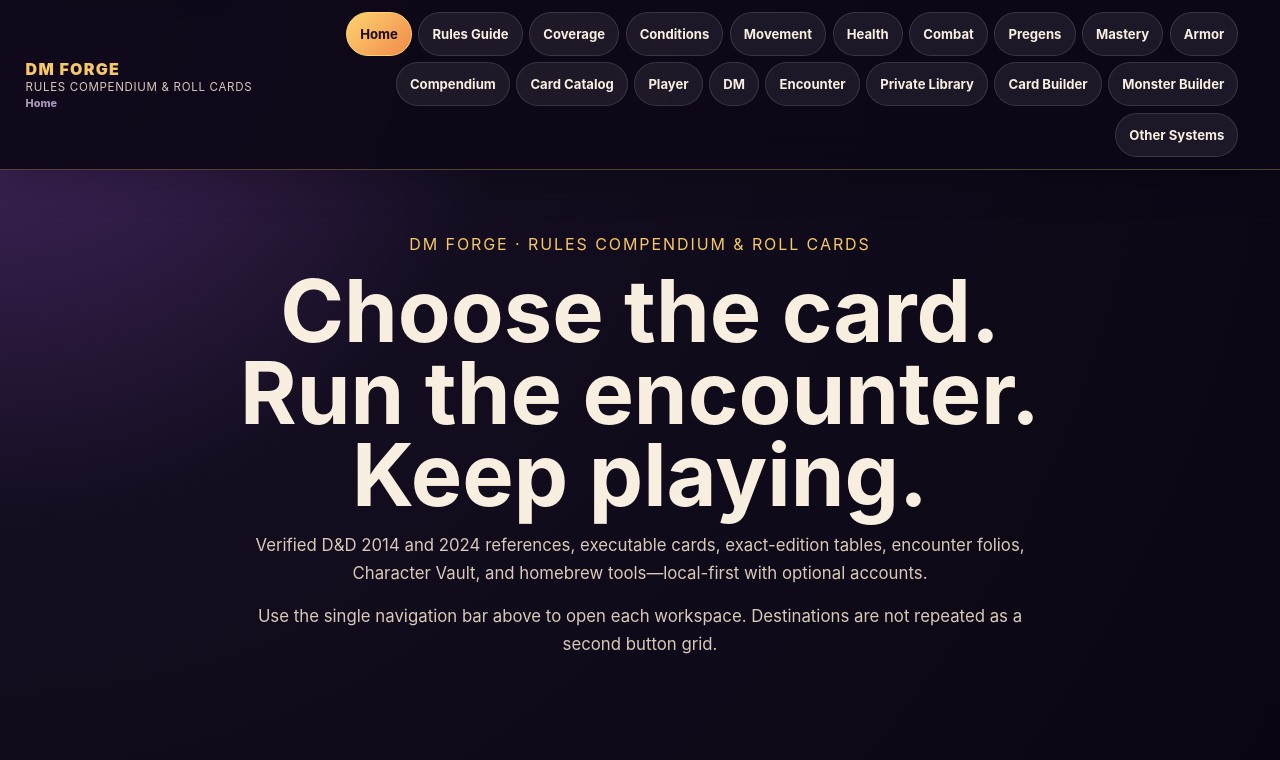
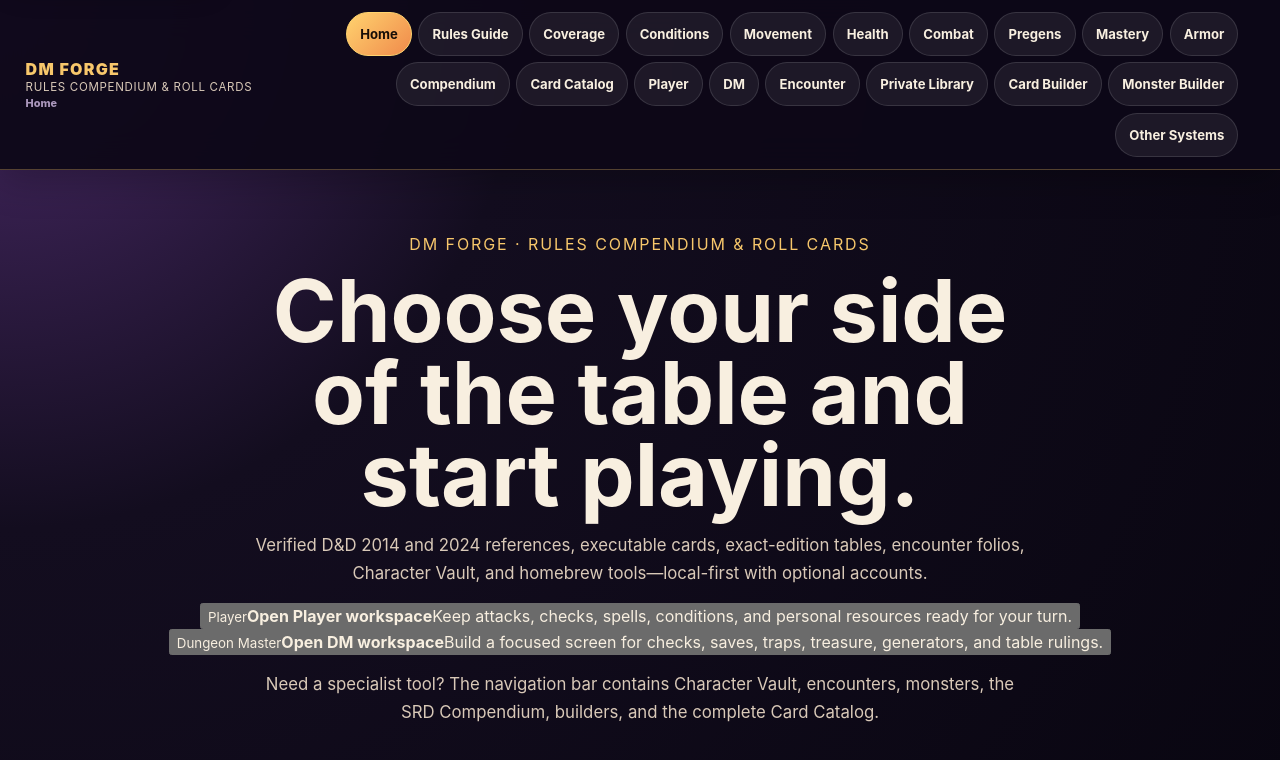
Before and after one commit to cbw29512/DungeonCards, a React (Vite) app: page / in a window 1280 px wide. Both pictures are taken after a click on the button 402 px from the left and 528 px from the top of the page. Shown: the top 760 px of the page. Built offline with nearby package versions, Linux system fonts and the light colour scheme.

Commit message:
Add immediate Player and DM role choices

```diff
--- a/src/components/dndShell/DndHome.tsx
+++ b/src/components/dndShell/DndHome.tsx
@@ -1,14 +1,28 @@
-export const DndHome = () => (
-  <section className="hero compact-hero">
+import type { DndAppPage } from "../../integration/dmForgeRoute";
+
+export const DndHome = ({ onNavigate }: { onNavigate(page: DndAppPage): void }) => (
+  <section className="hero compact-hero home-role-hero">
     <div className="hero__content">
       <p className="hero__eyebrow">DM Forge · Rules Compendium &amp; Roll Cards</p>
-      <h1>Choose the card. Run the encounter. Keep playing.</h1>
+      <h1>Choose your side of the table and start playing.</h1>
       <p>
         Verified D&amp;D 2014 and 2024 references, executable cards, exact-edition tables,
         encounter folios, Character Vault, and homebrew tools—local-first with optional accounts.
       </p>
+      <div className="home-role-actions" aria-label="Choose a Dungeons & Dragons workspace">
+        <button type="button" onClick={() => onNavigate("player")}>
+          <small>Player</small>
+          <strong>Open Player workspace</strong>
+          <span>Keep attacks, checks, spells, conditions, and personal resources ready for your turn.</span>
+        </button>
+        <button type="button" onClick={() => onNavigate("dm")}>
+          <small>Dungeon Master</small>
+          <strong>Open DM workspace</strong>
+          <span>Build a focused screen for checks, saves, traps, treasure, generators, and table rulings.</span>
+        </button>
+      </div>
       <p className="home-navigation-note">
-        Use the single navigation bar above to open each workspace. Destinations are not repeated as a second button grid.
+        Need a specialist tool? The navigation bar contains Character Vault, encounters, monsters, the SRD Compendium, builders, and the complete Card Catalog.
       </p>
     </div>
   </section>
```
